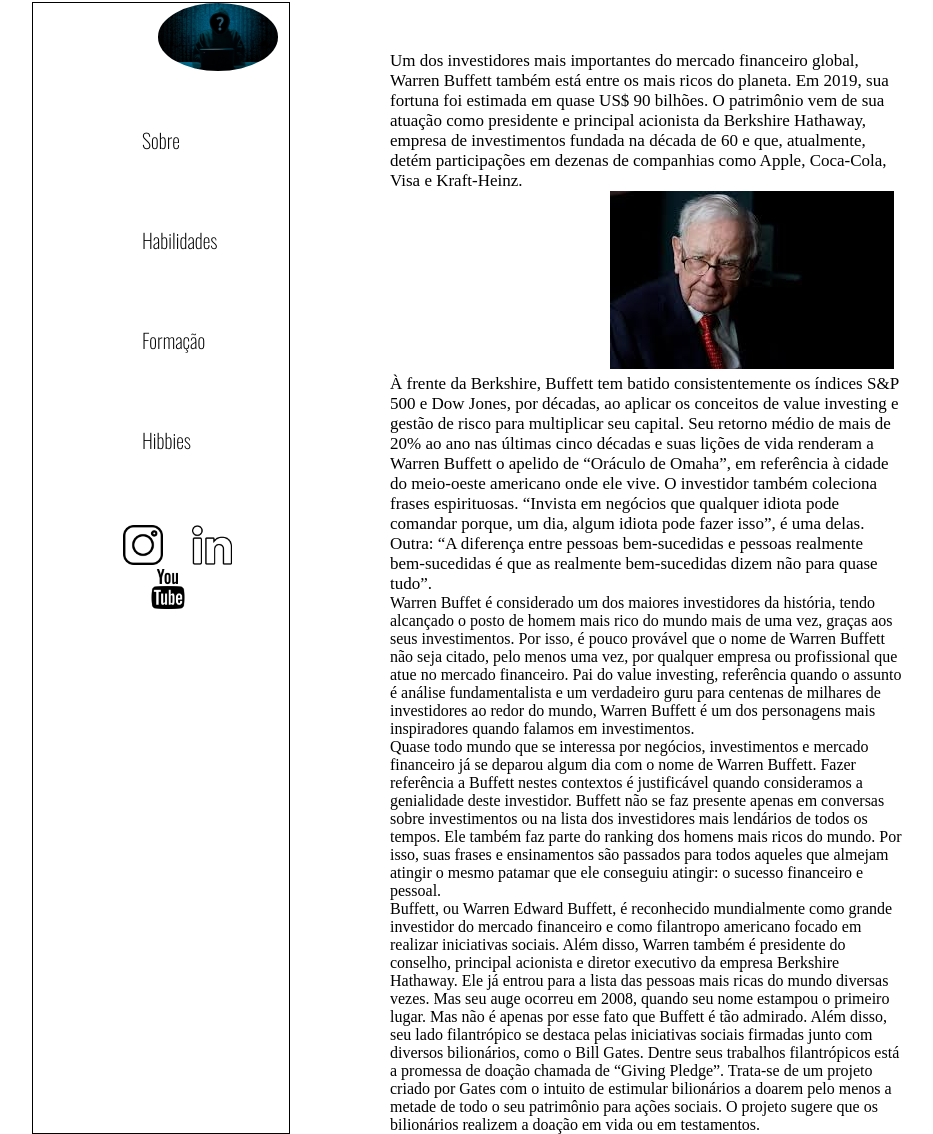
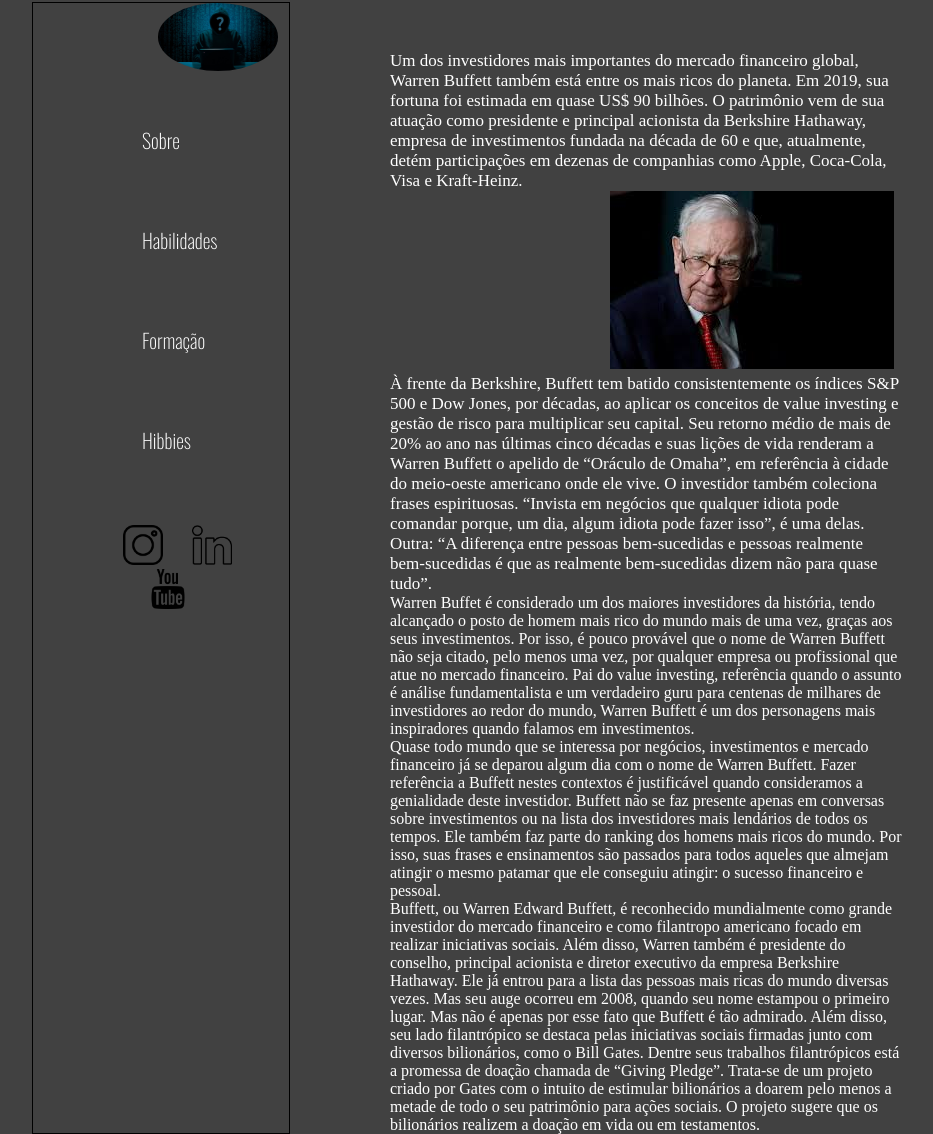
Before and after one commit to asaphefelippe/mycurriculum, a plain HTML site: page index.html in a window 1280 px wide. Shown: the part 158-1292 px from the top of the page, without its empty margins (58-991 px from the left). Drawn offline with nearby package versions, Linux system fonts and the light colour scheme.

Commit message:
DarkMode !!!!

```diff
--- a/assets/css/estilo.css
+++ b/assets/css/estilo.css
@@ -26,7 +26,7 @@ button{
     margin-left: 89px;
     padding:20px;
     border: none;
-    background-color: white ;
+    background-color:rgb(65, 65, 65) ;
 }
 .img1{
     width: 40px;
@@ -47,3 +47,9 @@ button{
 button:hover{
     cursor: pointer;
 }
+.branco{
+    color: white;
+}
+body{
+    background-color: rgb(65, 65, 65);
+}
--- a/index.html
+++ b/index.html
@@ -66,16 +66,16 @@
         <div class="menu">
             <img src="assets/image/hacker.jpg" alt="..." class="img2">
             <div>
-                <button class="letra" onclick="exibirSobre()">Sobre</button>
+                <button class="letra branco" onclick="exibirSobre()">Sobre</button>
             </div>
             <div>
-                <button class="letra" onclick="exibirHabilidade()">Habilidades</button>
+                <button class="letra branco" onclick="exibirHabilidade()">Habilidades</button>
             </div>
             <div>
-                <button class="letra" onclick="exibirFormacao()">Formação</button>
+                <button class="letra branco" onclick="exibirFormacao()">Formação</button>
             </div>
             <div>
-                <button class="letra" onclick="exibirHobbie()">Hibbies</button>
+                <button class="letra branco" onclick="exibirHobbie()">Hibbies</button>
             </div>
             <div class="espaco">
                 <img src="assets/image/instagram.png" class="img01">
@@ -84,7 +84,7 @@
             </div>
         </div>
         <div class="conteudo">
-            <div class="sobre" style="font-size: 17px; padding-top: 49px;" id="sobre">
+            <div class="sobre branco" style="font-size: 17px; padding-top: 49px;" id="sobre">
                 Um dos investidores mais importantes do mercado financeiro global, Warren Buffett também está entre os
                 mais ricos do planeta.
 
@@ -112,7 +112,7 @@
                     Outra: “A diferença entre pessoas bem-sucedidas e pessoas realmente bem-sucedidas é que as realmente
                     bem-sucedidas dizem não para quase tudo”.</p>
             </div>
-            <div class="habilidades" id="habilidade">
+            <div class="habilidades branco" id="habilidade">
                 <p>Warren Buffet é considerado um dos maiores investidores da história, tendo alcançado o posto de homem
                     mais rico do mundo mais de uma vez, graças aos seus investimentos.
 
@@ -123,7 +123,7 @@
                     para centenas de milhares de investidores ao redor do mundo, Warren Buffett é um dos personagens
                     mais inspiradores quando falamos em investimentos.</p>
             </div>
-            <div class="formacao" id="formacao">
+            <div class="formacao branco" id="formacao">
                 <p>Quase todo mundo que se interessa por negócios, investimentos e mercado financeiro já se deparou
                     algum dia com o nome de Warren Buffett. Fazer referência a Buffett nestes contextos é justificável
                     quando consideramos a genialidade deste investidor.
@@ -134,7 +134,7 @@
                     Por isso, suas frases e ensinamentos são passados para todos aqueles que almejam atingir o mesmo
                     patamar que ele conseguiu atingir: o sucesso financeiro e pessoal.</p>
             </div>
-            <div class="hobbie" id="hobbie">
+            <div class="hobbie branco" id="hobbie">
                 <p>Buffett, ou Warren Edward Buffett, é reconhecido mundialmente como grande investidor do mercado
                     financeiro e como filantropo americano focado em realizar iniciativas sociais.
 
```
